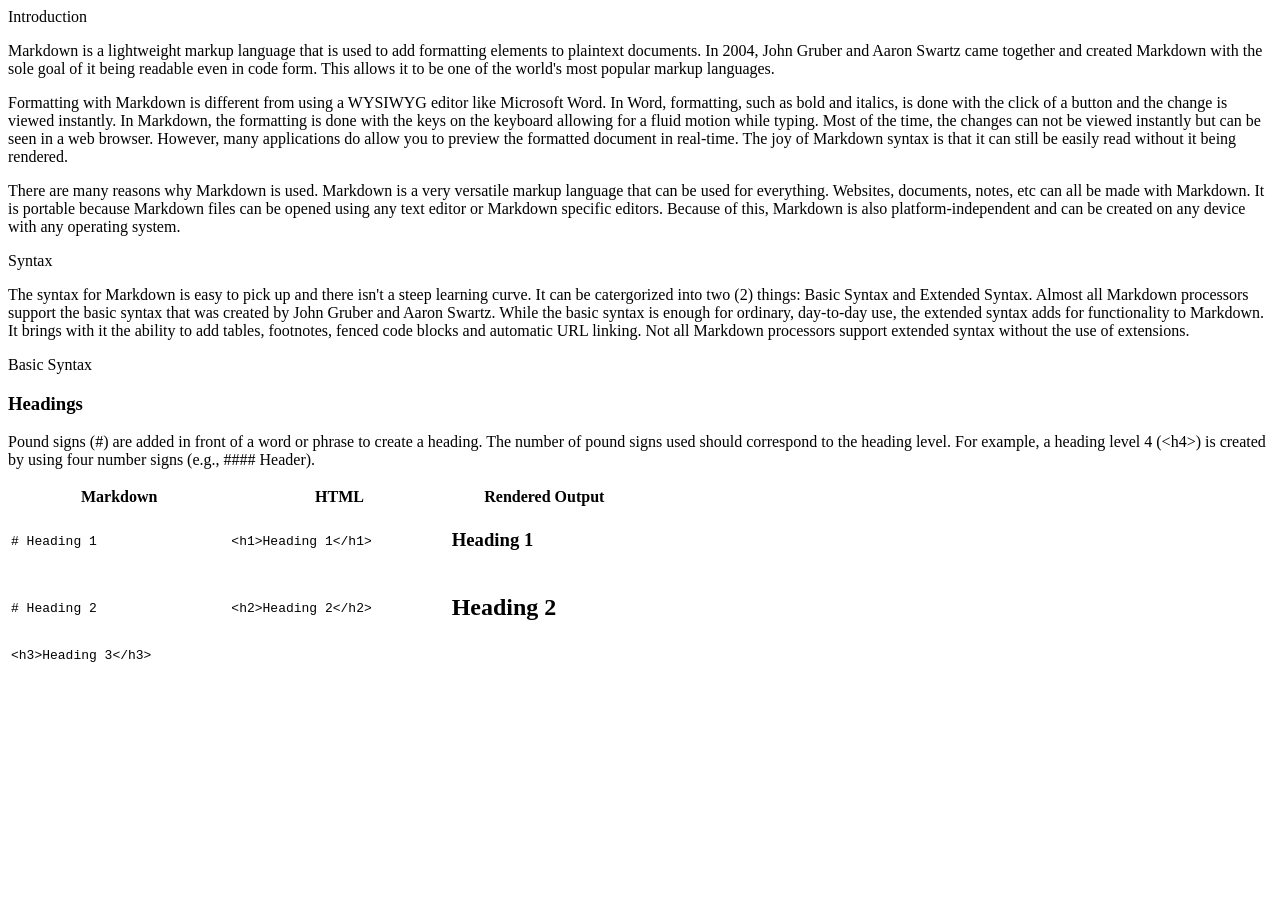
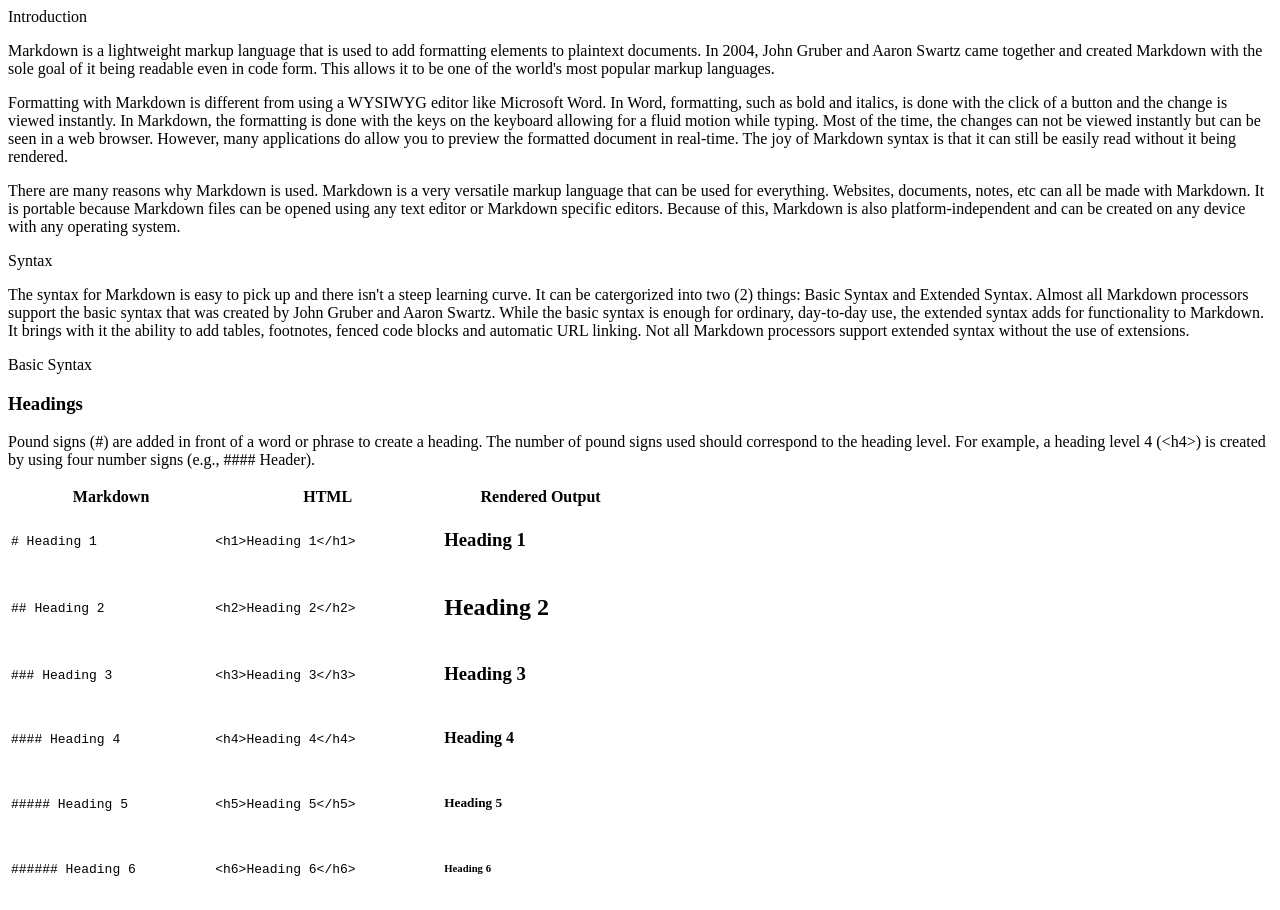
Before and after one commit to JManiBiz/Markdown-documentation, a plain HTML site: page index.html in a window 1280 px wide. Before the commit the page ends 800 px from the top, so only its background shows below. Drawn offline with Linux system fonts and the light colour scheme.

Commit message:
Finished heading table

```diff
--- a/index.html
+++ b/index.html
@@ -87,7 +87,7 @@
             </tr>
             <tr>
               <td>
-                <code># Heading 2</code>
+                <code>## Heading 2</code>
               </td>
               <td>
                 <code>&lt;h2&gt;Heading 2&lt;/h2&gt;</code>
@@ -95,11 +95,52 @@
               <td>
                 <h2>Heading 2</h2>
               </td>
-              <tr>
-                <td>
-                  <code>&lt;h3&gt;Heading 3&lt;/h3&gt;</code>
-                </td>
-              </tr>
+            </tr>
+
+            <tr>
+              <td>
+                <code>### Heading 3</code>
+              </td>
+
+              <td>
+                <code>&lt;h3&gt;Heading 3&lt;/h3&gt;</code>
+              </td>
+              <td>
+                <h3>Heading 3</h3>
+              </td>
+            </tr>
+            <tr>
+              <td>
+                <code>#### Heading 4</code>
+              </td>
+              <td>
+                <code>&lt;h4&gt;Heading 4&lt;/h4&gt;</code>
+              </td>
+              <td>
+                <h4>Heading 4</h4>
+              </td>
+            </tr>
+            <tr>
+              <td>
+                <code>##### Heading 5</code>
+              </td>
+              <td>
+                <code>&lt;h5&gt;Heading 5&lt;/h5&gt;</code>
+              </td>
+              <td>
+                <h5>Heading 5</h5>
+              </td>
+            </tr>
+            <tr>
+              <td>
+                <code>###### Heading 6</code>
+              </td>
+              <td>
+                <code>&lt;h6&gt;Heading 6&lt;/h6&gt;</code>
+              </td>
+              <td>
+                <h6>Heading 6</h6>
+              </td>
             </tr>
           </table>
         </section>
```
